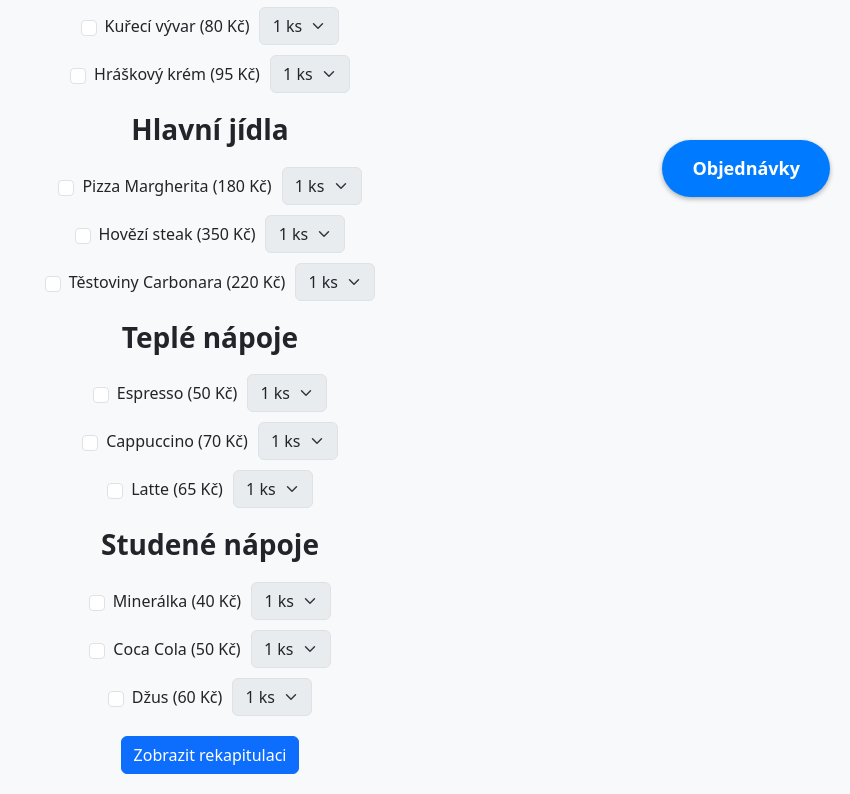
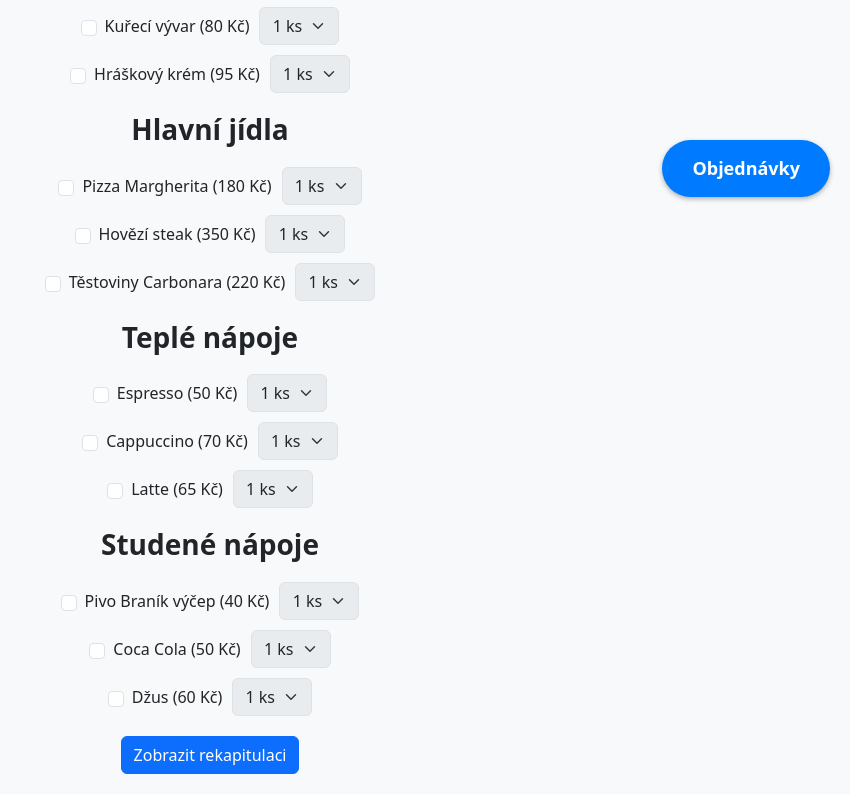
Before and after one commit to simekmi21/Objednavkovy-system, a website: page Stranka_zakaznik.html in a window 1280 px wide. Shown: the part 583-1377 px from the top of the page, without its empty margins (430-1280 px from the left). Drawn offline with nearby package versions, Linux system fonts and the light colour scheme.

Commit message:
Update Stranka_zakaznik.html

```diff
--- a/Stranka_zakaznik.html
+++ b/Stranka_zakaznik.html
@@ -296,8 +296,8 @@
 
       <h3 class="category-title">Studené nápoje</h3>
       <div class="menu-item">
-        <input class="form-check-input me-2" type="checkbox" value="Minerálka - 40 Kč" id="water">
-        <label class="form-check-label" for="water">Minerálka (40 Kč)</label>
+        <input class="form-check-input me-2" type="checkbox" value="Pivo Braník výčep - 40 Kč" id="water">
+        <label class="form-check-label" for="water">Pivo Braník výčep (40 Kč)</label>
         <select class="form-select select-qty" id="water_qty" disabled>
           <option value="1">1 ks</option>
           <option value="2">2 ks</option>
```
